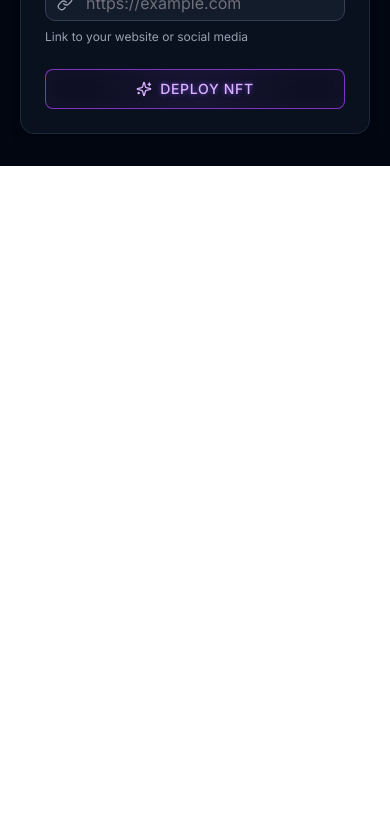
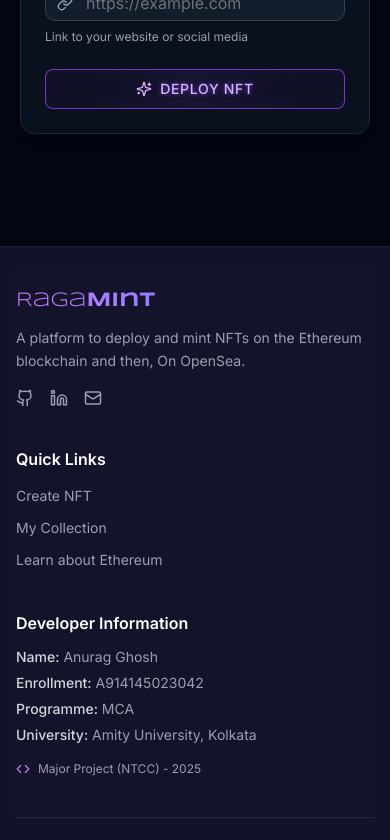
Before and after one commit to anuragghooshh/RagaMint-NFT, a Next.js app: page / in a window 390 px wide. Shown: the part 1156-1996 px from the top of the page. Before the commit the page ends 1322 px from the top, so only its background shows below. Built offline with nearby package versions, Linux system fonts and the light colour scheme; no server answers.

Commit message:
AG:UI Enhancements

```diff
--- /dev/null
+++ b/src/components/footer/Footer.jsx
@@ -0,0 +1,126 @@
+import React from "react";
+import { Github, Code, Mail, Linkedin } from "lucide-react";
+import Link from "next/link";
+
+const Footer = () => {
+  const currentYear = new Date().getFullYear();
+
+  return (
+    <footer className="w-full mt-20 border-t border-purple-500/10 bg-violet-400/10 backdrop-blur-sm pt-10 pb-8 relative z-30">
+      <div className="container mx-auto px-4">
+        <div className="grid grid-cols-1 md:grid-cols-3 gap-10">
+          <div>
+            <h3 className="text-xl font-syncopate bg-clip-text text-transparent bg-gradient-to-r from-purple-400 to-blue-500 mb-3">
+              Raga<span className="font-bold">Mint</span>
+            </h3>
+            <p className="text-gray-400 text-sm leading-relaxed mb-4">
+              A platform to deploy and mint NFTs on the Ethereum blockchain and
+              then, On OpenSea.
+            </p>
+            <div className="flex space-x-4">
+              <Link
+                title="GitHub"
+                href="https://github.com/anuragghooshh"
+                target="_blank"
+                rel="noopener noreferrer"
+                className="text-gray-400 hover:text-purple-400 transition-colors"
+              >
+                <Github size={18} />
+              </Link>
+              <Link
+                title="LinkedIn"
+                href="https://www.linkedin.com/in/anuragghoshh/"
+                target="_blank"
+                rel="noopener noreferrer"
+                className="text-gray-400 hover:text-purple-400 transition-colors"
+              >
+                <Linkedin size={18} />
+              </Link>
+              <Link
+                title="Email"
+                href="mailto:anuragghosh66@gmail.com"
+                className="text-gray-400 hover:text-purple-400 transition-colors"
+              >
+                <Mail size={18} />
+              </Link>
+            </div>
+          </div>
+
+          {/* Quick Links */}
+          <div>
+            <h4 className="text-white font-semibold mb-3">Quick Links</h4>
+            <ul className="space-y-2">
+              <li>
+                <Link
+                  href="/"
+                  className="text-gray-400 hover:text-purple-400 text-sm transition-colors"
+                >
+                  Create NFT
+                </Link>
+              </li>
+              <li>
+                <Link
+                  href="/nfts"
+                  className="text-gray-400 hover:text-purple-400 text-sm transition-colors"
+                >
+                  My Collection
+                </Link>
+              </li>
+              <li>
+                <a
+                  href="https://ethereum.org/"
+                  target="_blank"
+                  rel="noopener noreferrer"
+                  className="text-gray-400 hover:text-purple-400 text-sm transition-colors"
+                >
+                  Learn about Ethereum
+                </a>
+              </li>
+            </ul>
+          </div>
+
+          {/* Developer Info */}
+          <div>
+            <h4 className="text-white font-semibold mb-3">
+              Developer Information
+            </h4>
+            <ul className="space-y-1.5 text-sm text-gray-400">
+              <li>
+                <span className="text-gray-300 font-medium">Name:</span> Anurag
+                Ghosh
+              </li>
+              <li>
+                <span className="text-gray-300 font-medium">Enrollment:</span>{" "}
+                A914145023042
+              </li>
+              <li>
+                <span className="text-gray-300 font-medium">Programme:</span>{" "}
+                MCA
+              </li>
+              <li>
+                <span className="text-gray-300 font-medium">University:</span>{" "}
+                Amity University, Kolkata
+              </li>
+            </ul>
+            <div className="flex items-center mt-4 space-x-2">
+              <Code size={14} className="text-purple-400" />
+              <span className="text-xs text-gray-400">
+                Major Project (NTCC) - 2025
+              </span>
+            </div>
+          </div>
+        </div>
+
+        <div className="mt-10 pt-5 border-t border-gray-800 flex flex-col md:flex-row items-center">
+          <div className="text-gray-400 text-sm mb-3 md:mb-0">
+            © {currentYear} RagaMint. All rights reserved.
+          </div>
+        </div>
+      </div>
+
+      <div className="absolute bottom-0 left-0 h-[1px] w-full bg-gradient-to-r from-transparent via-purple-500/30 to-transparent"></div>
+    </footer>
+  );
+};
+
+export default Footer;
--- a/src/components/layout/RootLayout.js
+++ b/src/components/layout/RootLayout.js
@@ -1,10 +1,11 @@
 import React from "react";
 import Navbar from "../navbar/Navbar";
 import ConnectMetamaskWallet from "../auth/ConnectMetamaskWallet";
+import Footer from "../footer/Footer";
 
 const RootLayout = ({ children }) => {
   return (
-    <div className="w-full min-h-screen px-5 relative overflow-hidden bg-gray-950">
+    <div className="w-full min-h-screen relative overflow-hidden bg-gray-950">
       {/* Cyber grid background */}
       <div className="fixed inset-0 z-0 opacity-30">
         <div
@@ -43,7 +44,7 @@
         </div>
       </div>
 
-      <div className="container w-full mx-auto relative pt-2 md:pt-3 lg:pt-5 z-20">
+      <div className="container w-full mx-auto relative pt-2 md:pt-3 lg:pt-5 z-20 px-5">
         <Navbar />
         <ConnectMetamaskWallet />
 
@@ -51,6 +52,7 @@
           {children}
         </div>
       </div>
+      <Footer/>
     </div>
   );
 };
--- a/src/pages/nfts.js
+++ b/src/pages/nfts.js
@@ -56,14 +56,31 @@
 
           {/* Content */}
           {loading ? (
-            <div className="flex flex-col justify-center items-center h-[60vh]">
-              <Loader2 className="h-10 w-10 animate-spin text-blue-500 mb-4" />
-              <p className="text-gray-400">Loading your NFTs...</p>
+            <div className="grid grid-cols-1 sm:grid-cols-3 lg:grid-cols-4 gap-4">
+              {[...Array(8)].map((_, index) => (
+                <div
+                  key={index}
+                  className="rounded-xl overflow-hidden backdrop-blur-2xl border border-gray-800 bg-gray-900/60 shadow-lg animate-pulse"
+                >
+                  <div className="aspect-square w-full bg-gray-800"></div>
+
+                  <div className="p-4 space-y-3">
+                    <div className="h-5 bg-gray-800 rounded w-3/4"></div>
+
+                    {/* Description placeholder */}
+                    <div className="h-4 bg-gray-800 rounded w-full"></div>
+                    <div className="h-4 bg-gray-800 rounded w-2/3"></div>
+
+                    <div className="flex">
+                      <div className="h-5 bg-gray-800 rounded w-1/3 mt-2"></div>
+                    </div>
+                  </div>
+                </div>
+              ))}
             </div>
           ) : nfts.length === 0 ? (
             <div className="rounded-xl overflow-hidden border border-gray-800 hover:border-purple-500/30 bg-gray-900/60 backdrop-blur-lg shadow-2xl transition-all duration-300 p-10 text-center my-12 max-w-md mx-auto">
               <div className="mb-8">
-                {/* Animated icon container */}
                 <div className="w-24 h-24 mx-auto rounded-full bg-gradient-to-br from-gray-800 to-gray-900 flex items-center justify-center mb-6 p-1 group hover:scale-105 transition-all duration-300">
                   <div className="w-full h-full rounded-full bg-gray-900 flex items-center justify-center">
                     <Plus
@@ -73,7 +90,6 @@
                   </div>
                 </div>
 
-                {/* Text content with gradient title */}
                 <h2 className="text-2xl font-light mb-3 bg-clip-text text-transparent bg-gradient-to-r from-blue-400 to-purple-600">
                   Your Collection is <span className="font-bold">Empty</span>
                 </h2>
@@ -83,7 +99,6 @@
                 </p>
               </div>
 
-              {/* Styled button with hover effects */}
               <Link href="/">
                 <GradientButton size="xl" className="w-full px-8 py-3.5">
                   <Plus size={18} className="mr-2" />
--- a/src/services/metamask-services/auth.service.js
+++ b/src/services/metamask-services/auth.service.js
@@ -7,10 +7,16 @@
       /android|webos|iphone|ipad|ipod|blackberry|iemobile|opera mini/i.test(
         navigator.userAgent.toLowerCase()
       );
-    const errorMessage = isMobile
-      ? "Use Metamask's in-app browser or desktop extension."
-      : "Install MetaMask extension first.";
-    throw new Error(errorMessage);
+    if (!isMobile) {
+      window.location.href = "https://metamask.io/en-GB/download";
+      return new Promise(() => {});
+    } else {
+      throw new Error("Use Metamask's in-app browser or desktop extension.");
+    }
+    // const errorMessage = isMobile
+    //   ? ""
+    //   : "Install MetaMask extension first.";
+    // throw new Error(errorMessage);
   }
 
   try {
--- /dev/null
+++ b/src/utils/compress.js
@@ -0,0 +1,31 @@
+import imageCompression from "browser-image-compression";
+
+export const compressImage = async (file, options = {}) => {
+  // Skip compression for GIFs to preserve animation
+  if (file.type === "image/gif") {
+    return file;
+  }
+
+  const defaultOptions = {
+    maxSizeMB: 0.5, // Maximum size in MB
+    maxWidthOrHeight: 1920, // Limit dimensions
+    useWebWorker: true, // Use web worker for better UI performance
+    initialQuality: 0.8, // Initial quality (0 to 1)
+  };
+
+  const compressionOptions = { ...defaultOptions, ...options };
+
+  try {
+    const compressedFile = await imageCompression(file, compressionOptions);
+
+    console.log(`Original size: ${(file.size / 1024 / 1024).toFixed(2)} MB`);
+    console.log(
+      `Compressed size: ${(compressedFile.size / 1024 / 1024).toFixed(2)} MB`
+    );
+
+    return compressedFile;
+  } catch (error) {
+    console.error("Image compression failed:", error);
+    return file; // Return original file if compression fails
+  }
+};
```
